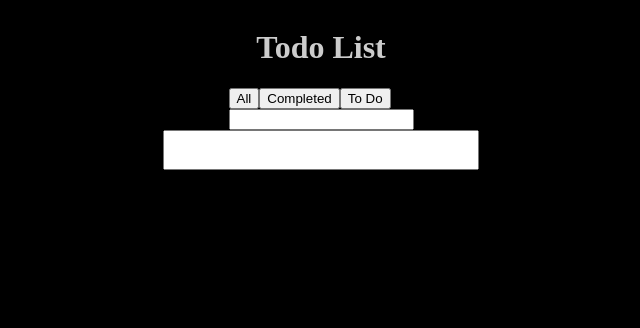
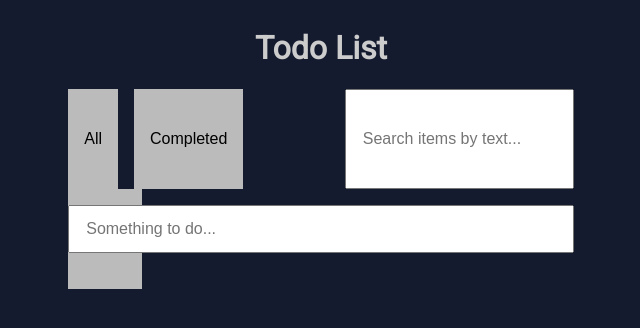
Before and after one commit to vicentemaximilianoh/todo-list-ng, an Angular app: page / in a window 1280 px wide. Shown: the top 328 px of the page, without its empty margins (319-959 px from the left). Built offline with nearby package versions, Linux system fonts and the light colour scheme.

Commit message:
Added styles

```diff
--- a/src/app/todo-filter/todo-filter.component.html
+++ b/src/app/todo-filter/todo-filter.component.html
@@ -1,11 +1,12 @@
-<div class="todo-filter">
 <div class="todo-filter-status">
     <button
         type="button"
+        class="todo-filter-button"
         [ngClass]="{'todo-filter-button-active': isFilterActive('ALL')}"
         (click)="setFilter({type: 'STATUS', value: 'ALL'})">All</button>
     <button
         type="button"
+        class="todo-filter-button"
         [ngClass]="{'todo-filter-button-active': isFilterActive('COMPLETED')}"
         (click)="setFilter({type: 'STATUS', value: 'COMPLETED'})">Completed</button>
     <button
@@ -18,6 +19,7 @@
     type="text"
     name="textFilter"
     id="textFilter"
+    class="todo-filter-text"
+    placeholder="Search items by text..."
     (input)="setFilter({type: 'TEXT', value: textFilter})"
     [(ngModel)]="textFilter" />
-</div>
--- a/src/app/todo-filter/todo-filter.component.scss
+++ b/src/app/todo-filter/todo-filter.component.scss
@@ -0,0 +1,24 @@
+
+.todo-filter {
+    display: flex;
+    justify-content: space-between;
+}
+
+.todo-filter-button {
+    background-color: #bbb;
+    height: 100%;
+    padding: 1em;
+    margin-right: 1em;
+    border-radius: 0;
+    border: 0;
+    cursor: pointer;
+}
+
+.todo-filter-button-active {
+    background-color: greenyellow;
+    outline: none;
+}
+
+.todo-filter-text {
+    padding-left: 1em;
+}
--- a/src/app/todo-filter/todo-filter.component.ts
+++ b/src/app/todo-filter/todo-filter.component.ts
@@ -6,17 +6,12 @@ import TodoFilter from '../models/TodoFilter';
   templateUrl: './todo-filter.component.html',
   styleUrls: ['./todo-filter.component.scss']
 })
-export class TodoFilterComponent implements OnInit {
+export class TodoFilterComponent {
 
   @Input() filters: TodoFilter[] = [];
   @Output() setFilterEvent: EventEmitter<TodoFilter> = new EventEmitter<TodoFilter>();
 
   public textFilter: string = '';
-
-  constructor() { }
-
-  ngOnInit(): void {
-  }
 
   setFilter(filter: TodoFilter) {
     this.setFilterEvent.emit(filter);
--- a/src/app/todo-item/todo-item.component.html
+++ b/src/app/todo-item/todo-item.component.html
@@ -1,3 +1,14 @@
-<input type="checkbox" name="itemCompleted" id="itemCompleted" (change)="setCompleted(item)" [(ngModel)]="item.isCompleted">
-<div class="todo-item-text" (click)="editItem(item)">{{item.text}}</div>
-<button type="button" (click)="deleteItem(item.id)">x</button>
+<input
+    type="checkbox"
+    name="itemCompleted"
+    id="itemCompleted"
+    class="todo-item-check"
+    (change)="setCompleted(item)"
+    [(ngModel)]="item.isCompleted">
+<div
+    class="todo-item-text"
+    (click)="editItem(item)">{{item.text}}</div>
+<button
+    type="button"
+    class="todo-item-button"
+    (click)="deleteItem(item.id)">x</button>
--- a/src/app/todo-item/todo-item.component.scss
+++ b/src/app/todo-item/todo-item.component.scss
@@ -0,0 +1,15 @@
+
+.todo-item-check {
+    margin-left: 0;
+    margin-right: 1em;
+}
+
+.todo-item-text {
+    flex-grow: 2;
+}
+
+.todo-item-button {
+    background-color: transparent;
+    color: inherit;
+    border: 0;
+}
--- a/src/app/todo-list/todo-list.component.html
+++ b/src/app/todo-list/todo-list.component.html
@@ -1,6 +1,9 @@
 <div class="todo-list">
     <h1>Todo List</h1>
-    <app-todo-filter [filters]="filters" (setFilterEvent)="setFilter($event)"></app-todo-filter>
+    <app-todo-filter
+        class="todo-list-filter"
+        [filters]="filters"
+        (setFilterEvent)="setFilter($event)"></app-todo-filter>
     <form
         class="todo-form"
         (ngSubmit)="saveTodo()">
@@ -8,6 +11,7 @@
             type="text"
             class="todo-form-input"
             name="todoText"
+            placeholder="Something to do..."
             autocomplete="off"
             [(ngModel)]="todoText" />
     </form>
--- a/src/app/todo-list/todo-list.component.scss
+++ b/src/app/todo-list/todo-list.component.scss
@@ -4,10 +4,17 @@
     flex-direction: column;
     align-items: center;
 
-    width: 50%;
+    width: 80%;
     margin: auto;
 
     color: #ccc;
+
+    .todo-list-filter {
+        width: 100%;
+        display: flex;
+        justify-content: space-between;
+        margin-bottom: 1em;
+    }
 
     .todo-form {
         width: 100%;
@@ -23,10 +30,13 @@
 
     .todo-list-items {
         width: 100%;
+        padding: 1em 0;
     }
 
     .todo-item {
-        padding: 1em 1em .5em 1em;
-        font-size: 1.5em;
+        display: flex;
+        justify-content: space-between;
+        align-items: center;
+        padding: 1em 0 .5em;
     }
 }
--- a/src/app/todo-list/todo-list.component.ts
+++ b/src/app/todo-list/todo-list.component.ts
@@ -1,6 +1,6 @@
 import {uniqueId} from 'lodash';
 
-import { Component } from '@angular/core';
+import { Component, IterableDiffer, IterableDiffers } from '@angular/core';
 
 import TodoItem from '../models/TodoItem';
 import TodoFilter from '../models/TodoFilter';
@@ -18,9 +18,23 @@ export class TodoListComponent {
   public filters: TodoFilter[] = [];
 
   private selectedItem: TodoItem = null;
+  iterableDiffer: IterableDiffer<any>;
 
   ngOnInit(): void {
     this.filterList();
+  }
+
+  constructor(private iterableDiffers: IterableDiffers) {
+    this.iterableDiffer = iterableDiffers.find([]).create(null);
+  }
+
+  ngDoCheck() {
+      let todoChanges = this.iterableDiffer.diff(this.todos);
+      let filterChanges = this.iterableDiffer.diff(this.filters);
+      if (todoChanges || filterChanges) {
+          // console.log('Changes detected!', todoChanges);
+          this.filterList();
+      }
   }
 
   saveTodo(): void {
@@ -41,31 +55,23 @@ export class TodoListComponent {
 
     this.todoText = '';
     this.selectedItem = null;
-
-    this.filterList();
   }
 
   editItem(item: TodoItem): void {
     this.todoText = item.text;
     this.selectedItem = item;
-
-    this.filterList();
   }
 
   deleteItem(id: string): void {
     this.todos = this.todos.filter((todo) => {
       return todo.id !== id;
     });
-
-    this.filterList();
   }
 
   setCompletedItem(item: TodoItem) {
     let idxItem: number = this.getIndexItem(item);
 
     this.todos[idxItem] = item;
-
-    this.filterList();
   }
 
   setFilter(filter: TodoFilter) {
@@ -78,8 +84,6 @@ export class TodoListComponent {
     } else {
       this.filters.push(filter);
     }
-
-    this.filterList();
   }
 
   private getIndexItem(item: TodoItem): number {
@@ -116,6 +120,7 @@ export class TodoListComponent {
         filteredTodos.push(todo);
       }
     });
+
     this.filteredTodos = filteredTodos;
   }
 
--- a/src/index.html
+++ b/src/index.html
@@ -6,6 +6,8 @@
   <base href="/">
   <meta name="viewport" content="width=device-width, initial-scale=1">
   <link rel="icon" type="image/x-icon" href="favicon.ico">
+  <link rel="preconnect" href="https://fonts.gstatic.com">
+  <link href="https://fonts.googleapis.com/css2?family=Roboto&display=swap" rel="stylesheet">
 </head>
 <body>
   <app-root></app-root>
--- a/src/styles.scss
+++ b/src/styles.scss
@@ -2,9 +2,16 @@
 
 html {
     font-size: 16px;
-    background-color: black;
+    background-color: #151b2f;
+    font-family: 'Roboto', sans-serif;
+    color: #333;
 }
 
 * {
     box-sizing: border-box;
 }
+
+input, button {
+    outline: none;
+    font-size: inherit;
+}
```
Lines whose indentation alone changed are shown as unchanged.
